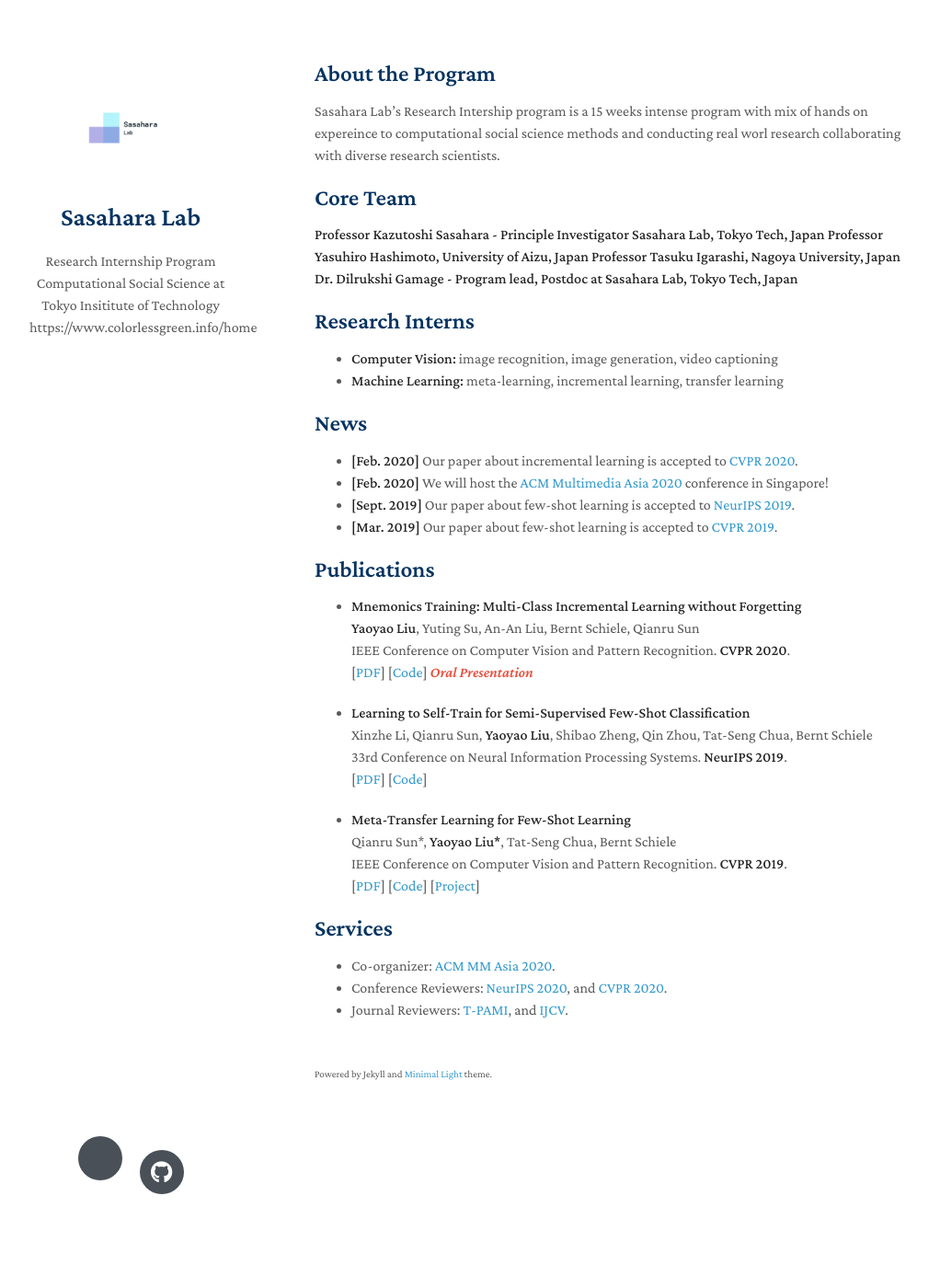
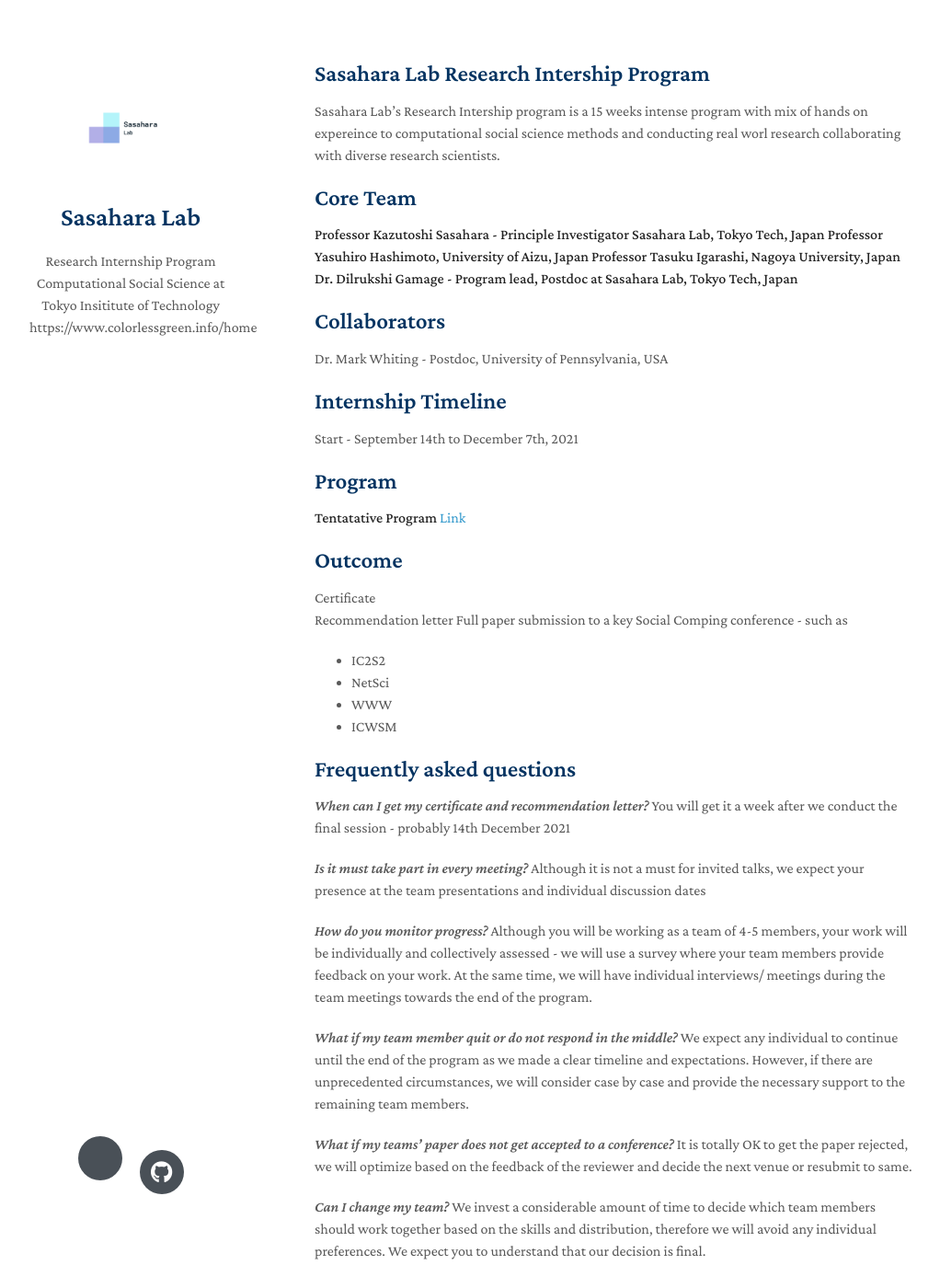
Before and after one commit to TokyoTech-SasaharaLAB-CREST/Research-Internship, a Jekyll site: the page built from index.md, in a window 1280 px wide and 1400 px high. Shown: the whole window at 92% size, without its empty margins (128-1150 px from the left). Built offline with Jekyll 4.4.1, drawn with Linux system fonts in a browser that asks for light colours; nearby versions of some CDN libraries; a style sheet for code colours, icons or effects is not loaded; our own code applies the rules of GitHub Pages for plain Markdown files.

Commit message:
Update index.md

```diff
--- a/index.md
+++ b/index.md
@@ -2,7 +2,7 @@
 layout: homepage
 ---
 
-## About the Program
+## Sasahara Lab Research Intership Program
 
 Sasahara Lab's Research Intership program is a 15 weeks intense program with mix of hands on expereince to computational social science methods and conducting real worl research collaborating with diverse research scientists.
 
@@ -13,49 +13,42 @@ Professor Yasuhiro Hashimoto, University of Aizu, Japan
 Professor Tasuku Igarashi, Nagoya University, Japan
 Dr. Dilrukshi Gamage - Program lead, Postdoc at Sasahara Lab, Tokyo Tech, Japan**
 
+## Collaborators
+Dr. Mark Whiting - Postdoc, University of Pennsylvania, USA
+
+## Internship Timeline
+Start - September 14th to  December 7th, 2021
+
+## Program
+
+**Tentatative Program** [Link](https://docs.google.com/document/d/1G5ydiu-lmedFnp6Ls6QAlPW_jK3j5cMbO_hFtVrsDDk/edit?usp=sharing)
 
 
+## Outcome
+Certificate
+Recommendation letter
+Full paper submission to a key Social Comping conference - such as
+- IC2S2
+- NetSci
+- WWW
+- ICWSM
 
-## Research Interns
+## Frequently asked questions
 
-- **Computer Vision:** image recognition, image generation, video captioning
-- **Machine Learning:** meta-learning, incremental learning, transfer learning
+*When can  I get my certificate and recommendation letter?*
+You will get it a week after we conduct the final session - probably 14th December 2021
 
-## News
+*Is it must take part in every meeting?*
+Although it is not a must for invited talks, we expect your presence at the team presentations and individual discussion dates
 
-- **[Feb. 2020]** Our paper about incremental learning is accepted to [CVPR 2020](http://cvpr2020.thecvf.com/).
-- **[Feb. 2020]** We will host the [ACM Multimedia Asia 2020](https://mmasia2020.org/) conference in Singapore!
-- **[Sept. 2019]** Our paper about few-shot learning is accepted to [NeurIPS 2019](https://nips.cc/Conferences/2019).
-- **[Mar. 2019]** Our paper about few-shot learning is accepted to [CVPR 2019](http://cvpr2019.thecvf.com/).
+*How do you monitor progress?*
+Although you will be working as a team of 4-5 members, your work will be individually and collectively assessed - we will use a survey where your team members provide feedback on your work. At the same time, we will have individual interviews/ meetings during the team meetings towards the end of the program.
 
-## Publications
+*What if my team member quit or do not respond in the middle?*
+We expect any individual to continue until the end of the program as we made a clear timeline and expectations. However, if there are unprecedented circumstances, we will consider case by case and provide the necessary support to the remaining team members.
 
-- **Mnemonics Training: Multi-Class Incremental Learning without Forgetting**
-  <br>
-  **Yaoyao Liu**, Yuting Su, An-An Liu, Bernt Schiele, Qianru Sun
-  <br>
-  IEEE Conference on Computer Vision and Pattern Recognition. **CVPR 2020**.
-  <br>
-  [[PDF](https://arxiv.org/pdf/2002.10211.pdf)] [[Code](https://github.com/yaoyao-liu/mnemonics)] <strong><i style="color:#e74d3c">Oral Presentation</i></strong>
+*What if my teams’ paper does not get accepted to a conference?*
+It is totally OK to get the paper rejected, we will optimize based on the feedback of the reviewer and decide the next venue or resubmit to same.
 
-- **Learning to Self-Train for Semi-Supervised Few-Shot Classification**
-  <br>
-  Xinzhe Li, Qianru Sun, **Yaoyao Liu**, Shibao Zheng, Qin Zhou, Tat-Seng Chua, Bernt Schiele
-  <br>
-  33rd Conference on Neural Information Processing Systems. **NeurIPS 2019**.
-  <br>
-  [[PDF](http://papers.nips.cc/paper/9216-learning-to-self-train-for-semi-supervised-few-shot-classification.pdf)] [[Code](https://github.com/xinzheli1217/learning-to-self-train)]
-
-- **Meta-Transfer Learning for Few-Shot Learning**
-  <br>
-  Qianru Sun\*, **Yaoyao Liu\***, Tat-Seng Chua, Bernt Schiele
-  <br>
-  IEEE Conference on Computer Vision and Pattern Recognition. **CVPR 2019**.
-  <br>
-  [[PDF](http://openaccess.thecvf.com/content_CVPR_2019/papers/Sun_Meta-Transfer_Learning_for_Few-Shot_Learning_CVPR_2019_paper.pdf)] [[Code](https://github.com/yaoyao-liu/meta-transfer-learning)] [[Project](https://mtl.yyliu.net/)]
-
-## Services
-
-- Co-organizer: [ACM MM Asia 2020](https://mmasia2020.org/).
-- Conference Reviewers: [NeurIPS 2020](https://neurips.cc/Conferences/2020), and [CVPR 2020](http://cvpr2020.thecvf.com/).
-- Journal Reviewers: [T-PAMI](https://ieeexplore.ieee.org/xpl/RecentIssue.jsp?punumber=34), and [IJCV](https://www.springer.com/journal/11263).
+*Can I change my team?*
+We invest a considerable amount of time to decide which team members should work together based on the skills and distribution, therefore we will avoid any individual preferences. We expect you to understand that our decision is final.
```
